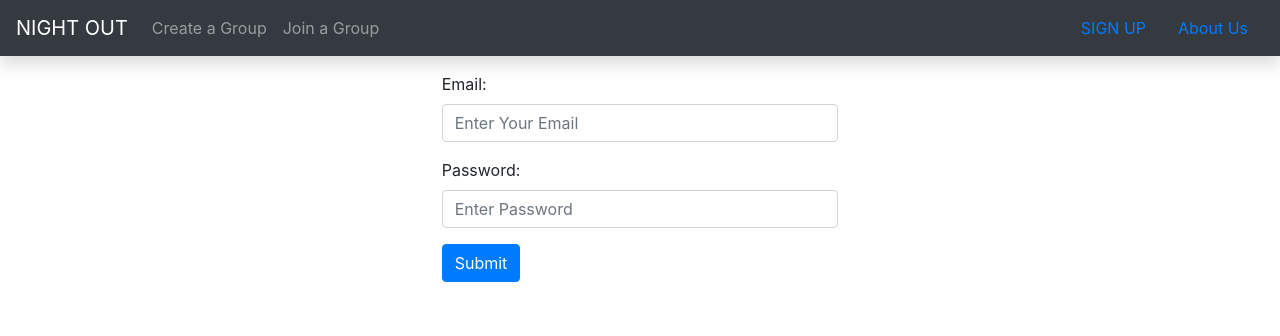
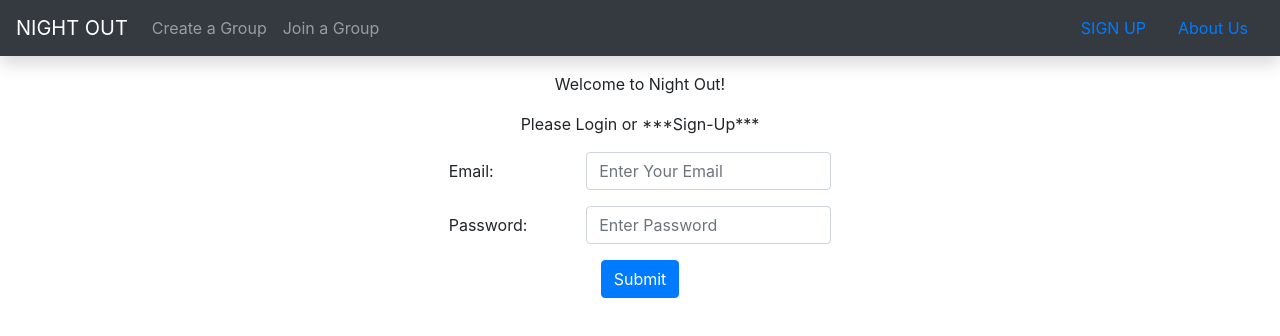
Before and after one commit to CUNYTechPrep/project-starter, a React (Create React App) app in the folder client/: page / in a window 1280 px wide. Shown: the top 336 px of the page. Built offline with nearby package versions, Linux system fonts and the light colour scheme; no server answers.

Commit message:
updated landing page with better layout

```diff
--- a/client/src/pages/LandingPage.js
+++ b/client/src/pages/LandingPage.js
@@ -10,7 +10,6 @@ class LandingPage extends React.Component {
       success: false,
       error: false,
     };
-
     this.handleInputChange = this.handleInputChange.bind(this);
     this.handleSubmit = this.handleSubmit.bind(this);
   }
@@ -25,11 +24,9 @@ class LandingPage extends React.Component {
   }
   handleSubmit = (event) => {
     event.preventDefault();
-    //console.log(this.state.email, this.state.password);
     fetch("/api/users/" + this.state.email)
       .then((res) => res.json())
       .then((user) => {
-        //console.log(user);
         if (user && user.password === this.state.password) {
           this.setState({
             success: true,
@@ -44,10 +41,20 @@ class LandingPage extends React.Component {
     return (
       <div className="container-fluid">
         <div className="row justify-content-center">
-          <div className="col-4">
+          <div className="login_form">
+            <div className="text-center">
+              <p>Welcome to Night Out!</p>
+              <p>Please Login or ***Sign-Up***</p>
+            </div>
             <form>
-              <div className="form-group">
-                <label htmlFor="inputEmail">Email: </label>
+              <div className="form-group row">
+                <label
+                  htmlFor="inputEmail"
+                  className="col-form-label col-sm-4 col-lg-4"
+                >
+                  Email:{" "}
+                </label>
+                <div className="col-lg-8 col-sm-8">
                   <input
                     required
                     name="email"
@@ -58,8 +65,15 @@ class LandingPage extends React.Component {
                     onChange={this.handleInputChange}
                   />
                 </div>
-              <div className="form-group">
-                <label htmlFor="inputPassword">Password: </label>
+              </div>
+              <div className="form-group row">
+                <label
+                  htmlFor="inputPassword"
+                  className="col-form-label col-sm-4 col-lg-4"
+                >
+                  Password:{" "}
+                </label>
+                <div className="col-lg-8 col-sm-8">
                   <input
                     required
                     name="password"
@@ -70,6 +84,8 @@ class LandingPage extends React.Component {
                     onChange={this.handleInputChange}
                   />
                 </div>
+              </div>
+              <div className="d-flex form-group row justify-content-center">
                 <button
                   type="submit"
                   className="btn btn-primary"
@@ -77,11 +93,10 @@ class LandingPage extends React.Component {
                 >
                   Submit
                 </button>
+              </div>
             </form>
           </div>
         </div>
-        {/*Inquiry: onChange on both input fields and submit button*/}
-        {/* <h1>{this.state.username}    {this.state.password}</h1> */}
       </div>
     );
   }
```
Lines whose indentation alone changed are shown as unchanged.
